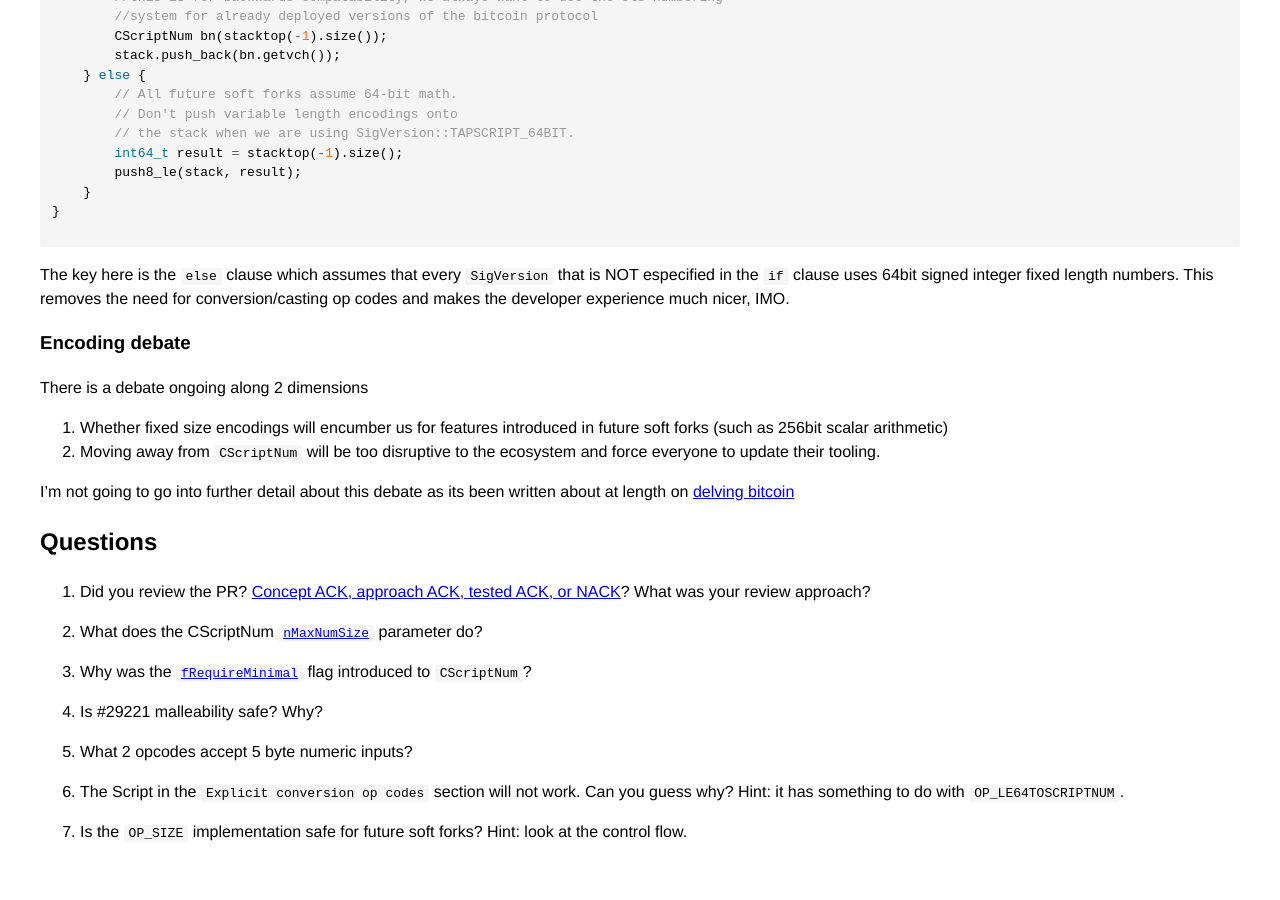
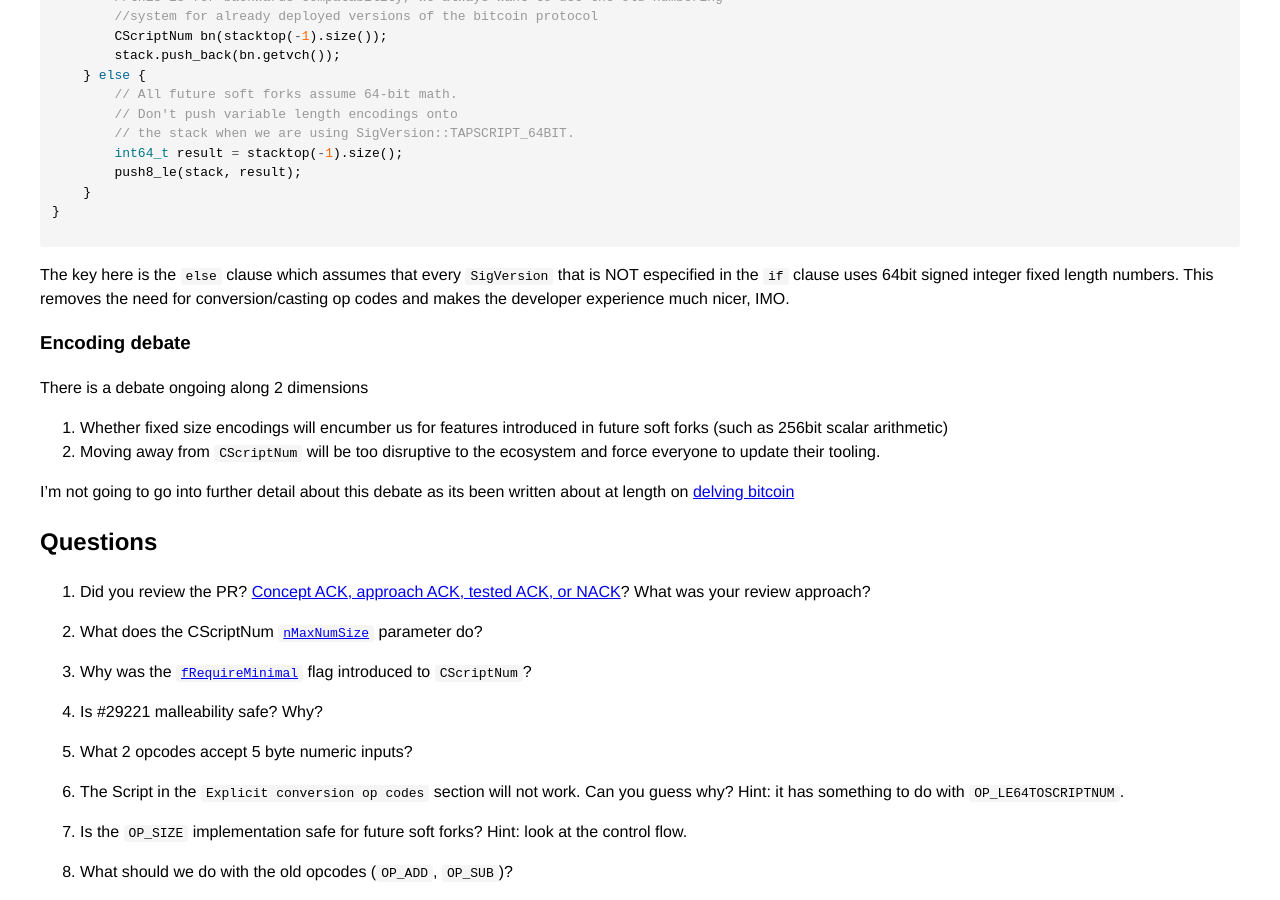
Before and after one commit to bitcoin-core-review-club/website, a Jekyll site: the page built from _posts/2024-03-20-#29221.md, in a window 1280 px wide and 900 px high, scrolled down 3192 px. Built offline with Jekyll 4.4.1, drawn with Linux system fonts in a browser that asks for light colours; before the commit the page ends 4052 px from its top, so only the background shows below that.

Commit message:
Add last question

```diff
--- a/_posts/2024-03-20-#29221.md
+++ b/_posts/2024-03-20-#29221.md
@@ -175,6 +175,8 @@ I'm not going to go into further detail about this debate as its been written ab
 
 7. Is the `OP_SIZE` implementation safe for future soft forks? Hint: look at the control flow.
 
+8. What should we do with the old opcodes (`OP_ADD`, `OP_SUB`)?
+
 <!-- TODO: After a meeting, uncomment and add meeting log between the irc tags
 ## Meeting Log
 
```
